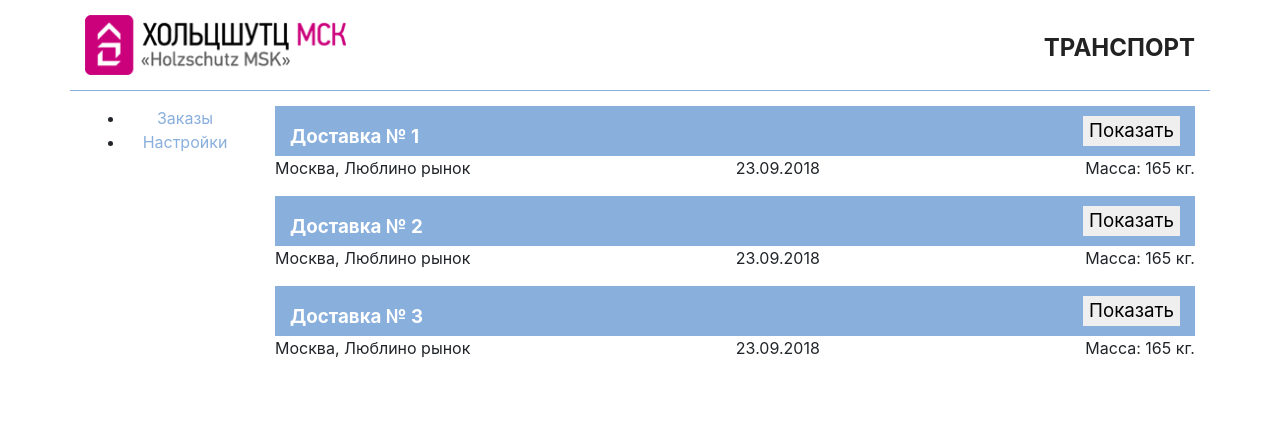
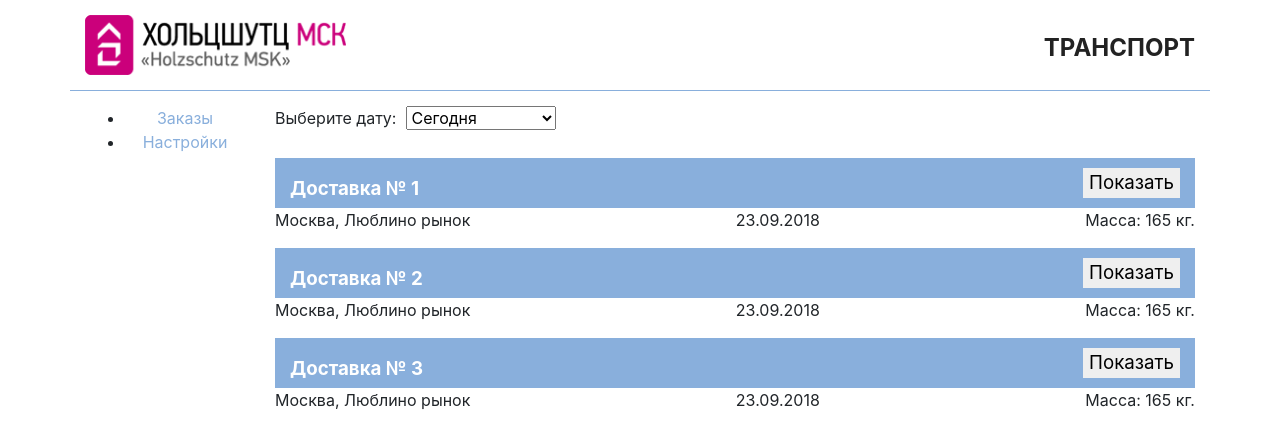
Before and after one commit to ksneo/holz-transport, a React (Create React App) app: page / in a window 1280 px wide. Shown: the top 448 px of the page. Built offline with nearby package versions, Linux system fonts and the light colour scheme.

Commit message:
Start filter

```diff
--- /dev/null
+++ b/src/components/Filter.css
@@ -0,0 +1,6 @@
+.Filter {
+  display: flex;
+  margin-bottom: 20px; }
+
+.FilterDate-select {
+  margin-left: 10px; }
--- /dev/null
+++ b/src/components/Filter.jsx
@@ -0,0 +1,20 @@
+import React from 'react';
+import './Filter.css';
+
+const Filter = (props) => {
+    return (
+        <div className='Filter'>
+            <div className='FilterDate'>
+                <label>Выберите дату:
+                    <select className='FilterDate-select' >
+                        <option value='Сегодня'>Сегодня</option>
+                        <option value='Вчера'>Вчера</option>
+                        <option value='Текущая неделя'>Текущая неделя</option>
+                    </select>
+                </label>
+            </div>
+        </div>
+    );
+};
+
+export default Filter;
--- /dev/null
+++ b/src/components/Filter.scss
@@ -0,0 +1,9 @@
+.Filter {
+    display: flex;
+    margin-bottom: 20px;
+}
+.FilterDate {
+    &-select {
+        margin-left: 10px;
+    }
+}
--- a/src/containers/App.jsx
+++ b/src/containers/App.jsx
@@ -2,7 +2,7 @@ import React, {Component} from 'react';
 import { connect } from 'react-redux';
 import logo from 'assets/images/logo.png';
 import 'containers/App.css';
-import OrderInfoList from 'components/OrderInfoList';
+import OrderInfoPage from 'containers/OrderInfoPage';
 import { fetchOrders } from 'store/ordersData/actions';
 import { HashRouter, Route, Link } from 'react-router-dom';
 
@@ -22,7 +22,7 @@ class App extends Component {
                         </header>
                         <main className='App-main'>
                             <Route path='/settings' render={() => <p>Здесь будут настройки</p>} />
-                            <Route exact path='/' render={() => <OrderInfoList orders={this.props.ordersData} />} />
+                            <Route exact path='/' render={() => <OrderInfoPage ordersData={this.props.ordersData} />} />
                         </main>
                         <aside className='App-sidebar'>
                             <ul>
--- /dev/null
+++ b/src/containers/OrderInfoPage.jsx
@@ -0,0 +1,16 @@
+import React, { Component } from 'react';
+import OrderInfoList from 'components/OrderInfoList.jsx';
+import Filter from 'components/Filter.jsx';
+
+class OrderInfoPage extends Component {
+    render() {
+        return (
+            <div className="OrderInfoPage">
+                <Filter />
+                <OrderInfoList orders={this.props.ordersData} />
+            </div>
+        );
+    }
+}
+
+export default OrderInfoPage;
```
